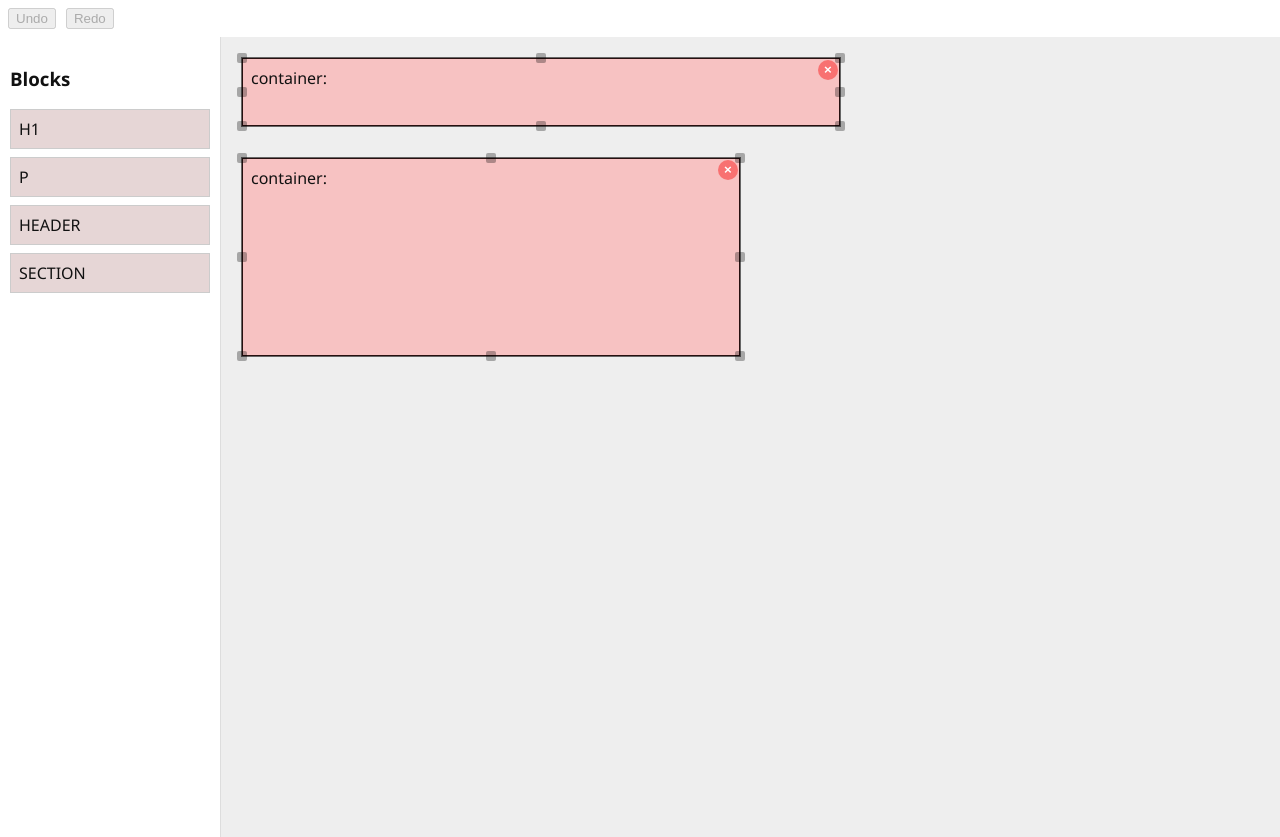
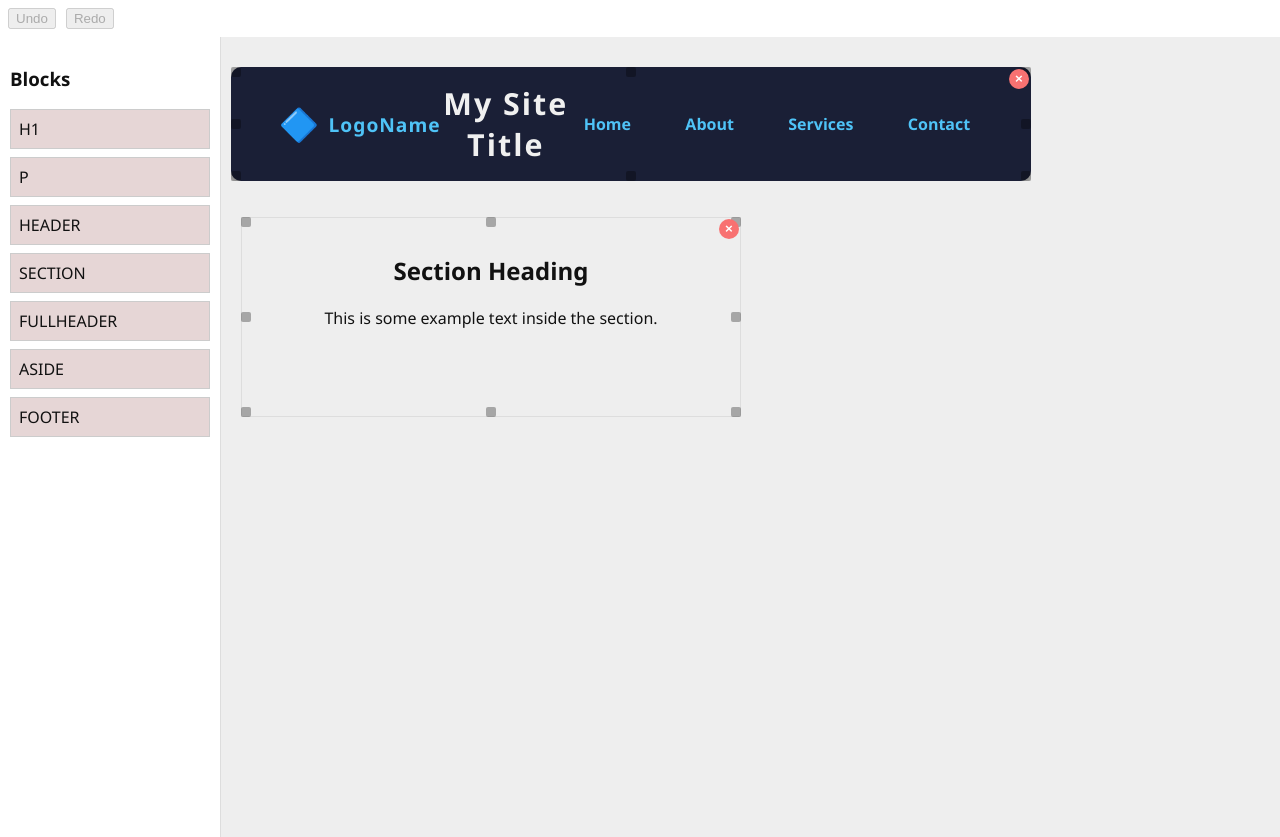
Before and after one commit to ArslanRed/react-website-builder, a React (Vite) app: page / in a window 1280 px wide. Built offline with nearby package versions, Linux system fonts and the light colour scheme.

Commit message:
solved the original width height and the dynamic with height issue

```diff
--- a/src/components2/Aside.jsx
+++ b/src/components2/Aside.jsx
@@ -1,6 +1,22 @@
 import React from "react";
 
+const defaultElements = [
+  {
+    id: "aside_heading_1",
+    type: "heading",
+    content: "About Us",
+  },
+  {
+    id: "aside_paragraph_1",
+    type: "paragraph",
+    content:
+      "We provide top-notch solutions to help your business grow and succeed in the digital world.",
+  },
+];
+
 export default function Aside({ style, elements }) {
+  const elems = elements && elements.length > 0 ? elements : defaultElements;
+
   return (
     <aside
       style={{
@@ -8,14 +24,14 @@ export default function Aside({ style, elements }) {
         border: "1.5px solid #cbd5e1",
         borderRadius: "8px",
         padding: "1.5rem 1.75rem",
-        width: "320px",
+        height:'100%',
         fontFamily: "'Segoe UI', Tahoma, Geneva, Verdana, sans-serif",
         boxShadow: "0 2px 12px rgba(100, 100, 120, 0.12)",
         color: "#333",
         ...style,
       }}
     >
-      {elements?.map((el) => {
+      {elems.map((el) => {
         switch (el.type) {
           case "heading":
             return (
--- a/src/components2/Header.jsx
+++ b/src/components2/Header.jsx
@@ -1,78 +1,107 @@
-import React from "react";
+const defaultElements = [
+  { id: "icon_1", content: "🔷" },
+  { id: "site_title", content: "My Site Title" },
+  { id: "nav_1", content: ["Home", "About", "Services", "Contact"] },
+  { id: "logo_name", content: "LogoName" },
+];
 
 export default function Header({ style, elements }) {
+  const elems = elements && elements.length > 0 ? elements : defaultElements;
+
   return (
     <header
       style={{
         ...style,
-        backgroundColor: "#f5f7fa",
-        padding: "1rem 2rem",
+        backgroundColor: "#1a1f36",
+        padding: "1rem 3rem",
         display: "flex",
         alignItems: "center",
         justifyContent: "space-between",
-        boxShadow: "0 2px 6px rgba(0,0,0,0.1)",
-        borderRadius: "8px",
+        boxShadow: "0 3px 10px rgba(0,0,0,0.25)",
+        borderRadius: "10px",
         fontFamily: "'Segoe UI', Tahoma, Geneva, Verdana, sans-serif",
+        color: "#eee",
       }}
     >
-      {/* Icon / Logo */}
+      {/* Left: Icon + Logo Name */}
       <div
         style={{
-          fontSize: "1.75rem",
-          color: "#007acc",
-          fontWeight: "bold",
+          display: "flex",
+          alignItems: "center",
+          gap: "0.6rem",
+          cursor: "default",
           userSelect: "none",
         }}
       >
-        {elements?.[0]?.content || "🔷"}
+        <div
+          style={{
+            fontSize: "2rem",
+            color: "#4fc3f7",
+            fontWeight: "900",
+            lineHeight: 1,
+          }}
+        >
+          {elems[0].content}
+        </div>
+        <span
+          style={{
+            fontWeight: "700",
+            fontSize: "1.2rem",
+            letterSpacing: "1px",
+            color: "#4fc3f7",
+          }}
+        >
+          {elems[3].content}
+        </span>
       </div>
 
-      {/* Site Title */}
+      {/* Center: Site Name */}
       <h1
         style={{
           margin: 0,
-          fontSize: "1.8rem",
-          color: "#222",
-          fontWeight: "700",
-          letterSpacing: "1.5px",
+          fontSize: "1.9rem",
+          fontWeight: "800",
+          letterSpacing: "2px",
+          textAlign: "center",
           flexGrow: 1,
-          textAlign: "center",
+          color: "#f0f0f0",
           userSelect: "text",
         }}
       >
-        {elements?.[1]?.content || "Site Title"}
+        {elems[1].content}
       </h1>
 
-      {/* Navigation */}
+      {/* Right: Navigation */}
       <nav
         style={{
           display: "flex",
-          gap: "1.25rem",
-          color: "#555",
+          gap: "1.8rem",
           fontWeight: "600",
           fontSize: "1rem",
           userSelect: "none",
+          color: "#bbb",
         }}
       >
-        {elements?.[2]?.content?.map((item, i) => (
+        {elems[2].content.map((item, i) => (
           <a
             key={i}
             href="#"
             style={{
               textDecoration: "none",
-              color: "#007acc",
-              padding: "0.25rem 0.5rem",
-              borderRadius: "4px",
+              color: "#4fc3f7",
+              padding: "0.4rem 0.8rem",
+              borderRadius: "5px",
               transition: "background-color 0.3s ease, color 0.3s ease",
             }}
             onMouseEnter={(e) => {
-              e.currentTarget.style.backgroundColor = "#007acc";
-              e.currentTarget.style.color = "#fff";
+              e.currentTarget.style.backgroundColor = "#4fc3f7";
+              e.currentTarget.style.color = "#1a1f36";
             }}
             onMouseLeave={(e) => {
               e.currentTarget.style.backgroundColor = "transparent";
-              e.currentTarget.style.color = "#007acc";
+              e.currentTarget.style.color = "#4fc3f7";
             }}
+            onClick={(e) => e.preventDefault()}
           >
             {item}
           </a>
--- a/src/components2/ResizeableBlock.jsx
+++ b/src/components2/ResizeableBlock.jsx
@@ -32,9 +32,7 @@ export default function ResizableBlock({
   onResizeInsert,
 }) {
   const ref = useRef(null);
-
-  // States
-  const [resizing, setResizing] = useState(null); // direction string or null
+  const [resizing, setResizing] = useState(null);
   const [dragging, setDragging] = useState(false);
   const [startPos, setStartPos] = useState(null);
   const [startRect, setStartRect] = useState(null);
@@ -45,7 +43,6 @@ export default function ResizableBlock({
     height: block.height || 40,
   });
 
-  // Refs for latest values to use in window handlers without reattaching
   const resizingRef = useRef(resizing);
   const draggingRef = useRef(dragging);
   const startPosRef = useRef(startPos);
@@ -54,35 +51,14 @@ export default function ResizableBlock({
   const blockIdRef = useRef(block.id);
   const moveBlockRef = useRef(moveBlock);
 
-  useEffect(() => {
-    resizingRef.current = resizing;
-  }, [resizing]);
+  useEffect(() => { resizingRef.current = resizing; }, [resizing]);
+  useEffect(() => { draggingRef.current = dragging; }, [dragging]);
+  useEffect(() => { startPosRef.current = startPos; }, [startPos]);
+  useEffect(() => { startRectRef.current = startRect; }, [startRect]);
+  useEffect(() => { rectRef.current = rect; }, [rect]);
+  useEffect(() => { blockIdRef.current = block.id; }, [block.id]);
+  useEffect(() => { moveBlockRef.current = moveBlock; }, [moveBlock]);
 
-  useEffect(() => {
-    draggingRef.current = dragging;
-  }, [dragging]);
-
-  useEffect(() => {
-    startPosRef.current = startPos;
-  }, [startPos]);
-
-  useEffect(() => {
-    startRectRef.current = startRect;
-  }, [startRect]);
-
-  useEffect(() => {
-    rectRef.current = rect;
-  }, [rect]);
-
-  useEffect(() => {
-    blockIdRef.current = block.id;
-  }, [block.id]);
-
-  useEffect(() => {
-    moveBlockRef.current = moveBlock;
-  }, [moveBlock]);
-
-  // Keep rect in sync with props when not dragging/resizing
   useEffect(() => {
     if (!dragging && !resizing) {
       setRect({
@@ -94,7 +70,6 @@ export default function ResizableBlock({
     }
   }, [block, dragging, resizing]);
 
-  // Toggle document.body styles while interacting
   useEffect(() => {
     if (dragging || resizing) {
       document.body.style.userSelect = "none";
@@ -109,7 +84,6 @@ export default function ResizableBlock({
     };
   }, [dragging, resizing]);
 
-  // Attach global window mousemove and mouseup once with stable handlers
   useEffect(() => {
     function onMouseMove(e) {
       if (resizingRef.current) {
@@ -122,12 +96,8 @@ export default function ResizableBlock({
         let newWidth = startRectRef.current.width;
         let newHeight = startRectRef.current.height;
 
-        if (resizingRef.current.includes("e")) {
-          newWidth = Math.max(MIN_WIDTH, startRectRef.current.width + deltaX);
-        }
-        if (resizingRef.current.includes("s")) {
-          newHeight = Math.max(MIN_HEIGHT, startRectRef.current.height + deltaY);
-        }
+        if (resizingRef.current.includes("e")) newWidth = Math.max(MIN_WIDTH, startRectRef.current.width + deltaX);
+        if (resizingRef.current.includes("s")) newHeight = Math.max(MIN_HEIGHT, startRectRef.current.height + deltaY);
         if (resizingRef.current.includes("w")) {
           newWidth = Math.max(MIN_WIDTH, startRectRef.current.width - deltaX);
           newLeft = startRectRef.current.left + (startRectRef.current.width - newWidth);
@@ -137,27 +107,17 @@ export default function ResizableBlock({
           newTop = startRectRef.current.top + (startRectRef.current.height - newHeight);
         }
 
-        setRect({
-          left: newLeft,
-          top: newTop,
-          width: newWidth,
-          height: newHeight,
-        });
+        setRect({ left: newLeft, top: newTop, width: newWidth, height: newHeight });
       } else if (draggingRef.current) {
         e.preventDefault();
         const deltaX = e.clientX - startPosRef.current.x;
         const deltaY = e.clientY - startPosRef.current.y;
-
-        setRect((prev) => ({
-          ...prev,
-          left: startRectRef.current.left + deltaX,
-          top: startRectRef.current.top + deltaY,
-        }));
+        setRect(prev => ({ ...prev, left: startRectRef.current.left + deltaX, top: startRectRef.current.top + deltaY }));
       }
     }
 
     function onMouseUp() {
-      if (resizingRef.current) {
+      if (resizingRef.current || draggingRef.current) {
         moveBlockRef.current(blockIdRef.current, {
           left: rectRef.current.left,
           top: rectRef.current.top,
@@ -165,14 +125,6 @@ export default function ResizableBlock({
           height: rectRef.current.height,
         });
         setResizing(null);
-      }
-      if (draggingRef.current) {
-        moveBlockRef.current(blockIdRef.current, {
-          left: rectRef.current.left,
-          top: rectRef.current.top,
-          width: rectRef.current.width,
-          height: rectRef.current.height,
-        });
         setDragging(false);
       }
     }
@@ -180,36 +132,26 @@ export default function ResizableBlock({
     window.addEventListener("mousemove", onMouseMove);
     window.addEventListener("mouseup", onMouseUp);
     window.addEventListener("blur", onMouseUp);
-
     return () => {
       window.removeEventListener("mousemove", onMouseMove);
       window.removeEventListener("mouseup", onMouseUp);
       window.removeEventListener("blur", onMouseUp);
     };
-  }, []); // empty deps to attach once on mount
+  }, []);
 
-  // Start resizing on handle mouse down
   const onHandleMouseDown = (e, direction) => {
-    e.stopPropagation();
-    e.preventDefault();
-
-    // don't start resizing if an inner element is selected
+    e.stopPropagation(); e.preventDefault();
     if (selectedElementId) return;
-
     setResizing(direction);
     setStartPos({ x: e.clientX, y: e.clientY });
     setStartRect({ ...rect });
   };
 
-  // Start dragging on outer block mouse down
   const onDragMouseDown = (e) => {
     if (resizing) return;
     if (e.target.closest && e.target.closest(".inserted-element")) return;
     if (selectedElementId) return;
-
-    e.stopPropagation();
-    e.preventDefault();
-
+    e.stopPropagation(); e.preventDefault();
     setDragging(true);
     setStartPos({ x: e.clientX, y: e.clientY });
     setStartRect({ ...rect });
@@ -219,11 +161,7 @@ export default function ResizableBlock({
     <div
       ref={ref}
       onMouseDown={onDragMouseDown}
-      onClick={(e) => {
-        e.stopPropagation();
-        onClick?.(e);
-        setSelectedElementId(null);
-      }}
+      onClick={(e) => { e.stopPropagation(); onClick?.(e); setSelectedElementId(null); }}
       style={{
         position: "absolute",
         left: rect.left,
@@ -231,19 +169,27 @@ export default function ResizableBlock({
         width: rect.width,
         height: rect.height,
         boxSizing: "border-box",
-        border: selected && !selectedElementId ? "2px solid #4f46e5" : "1px solid #666",
-        backgroundColor: "white",
+        border: selected && !selectedElementId ? "2px solid #4f46e5" : "none",
+        backgroundColor: "transparent",
         userSelect: resizing || dragging ? "none" : "auto",
         touchAction: "none",
         cursor: dragging ? "grabbing" : "grab",
-        overflow: "visible",
+        overflow: "hidden",
       }}
     >
       <div style={{ position: "relative", width: "100%", height: "100%" }}>
-        {(block.inserts || []).map((el) => (
+        {/* Dynamically scale inserted elements */}
+       {(block.inserts || []).map(el => {
+  const scaleX = block.type === "component" ? 1 : rect.width / (block.width || 150);
+  const scaleY = block.type === "component" ? 1 : rect.height / (block.height || 40);
+  return (
     <ResizableInsertedElement
       key={el.id}
-            element={el}
+      element={{
+        ...el,
+        width: (el.width || 100) * scaleX,
+        height: (el.height || 40) * scaleY,
+      }}
       selected={selectedElementId === el.id}
       onSelect={() => setSelectedElementId(el.id)}
       onEdit={() => onEditElement?.(el, block.id)}
@@ -252,44 +198,8 @@ export default function ResizableBlock({
       onResizeInsert={onResizeInsert}
       disablePointerEvents={!!(resizing || dragging)}
             />
-        ))}
-
-        {selected && !selectedElementId && (
-          <div
-            style={{
-              position: "absolute",
-              top: "-40px",
-              left: 0,
-              display: "flex",
-              gap: 8,
-              zIndex: 1000,
-              backgroundColor: "#fff",
-              padding: "4px",
-              borderRadius: 4,
-              boxShadow: "0 2px 6px rgba(0,0,0,0.15)",
-            }}
-          >
-            {["link", "button", "image", "icon"].map((type) => (
-              <button
-                key={type}
-                onClick={(e) => {
-                  e.stopPropagation();
-                  onInsertRichElement?.(block.id, type);
-                }}
-                style={{
-                  cursor: "pointer",
-                  padding: "4px 8px",
-                  fontSize: 14,
-                  borderRadius: 4,
-                  border: "1px solid #ccc",
-                  backgroundColor: "#f5f5f5",
-                }}
-              >
-                Insert {type.charAt(0).toUpperCase() + type.slice(1)}
-              </button>
-            ))}
-          </div>
-        )}
+          );
+        })}
 
         <SimpleDNDBlock
           block={{
@@ -304,14 +214,14 @@ export default function ResizableBlock({
 
         {!selectedElementId &&
           [
-            { dir: "n", style: { top: -HANDLE_SIZE / 2, left: "50%", marginLeft: -HANDLE_SIZE / 2 } },
-            { dir: "s", style: { bottom: -HANDLE_SIZE / 2, left: "50%", marginLeft: -HANDLE_SIZE / 2 } },
-            { dir: "e", style: { right: -HANDLE_SIZE / 2, top: "50%", marginTop: -HANDLE_SIZE / 2 } },
-            { dir: "w", style: { left: -HANDLE_SIZE / 2, top: "50%", marginTop: -HANDLE_SIZE / 2 } },
-            { dir: "ne", style: { top: -HANDLE_SIZE / 2, right: -HANDLE_SIZE / 2 } },
-            { dir: "nw", style: { top: -HANDLE_SIZE / 2, left: -HANDLE_SIZE / 2 } },
-            { dir: "se", style: { bottom: -HANDLE_SIZE / 2, right: -HANDLE_SIZE / 2 } },
-            { dir: "sw", style: { bottom: -HANDLE_SIZE / 2, left: -HANDLE_SIZE / 2 } },
+            { dir: "ne", style: { top: 0, right: 0 } },
+            { dir: "nw", style: { top: 0, left: 0 } },
+            { dir: "se", style: { bottom: 0, right: 0 } },
+            { dir: "sw", style: { bottom: 0, left: 0 } },
+            { dir: "n", style: { top: 0, left: "50%", transform: "translateX(-50%)" } },
+            { dir: "s", style: { bottom: 0, left: "50%", transform: "translateX(-50%)" } },
+            { dir: "e", style: { right: 0, top: "50%", transform: "translateY(-50%)" } },
+            { dir: "w", style: { left: 0, top: "50%", transform: "translateY(-50%)" } },
           ].map(({ dir, style }) => (
             <div
               key={dir}
--- a/src/components2/SimpleDnD.jsx
+++ b/src/components2/SimpleDnD.jsx
@@ -11,18 +11,20 @@ export default function SimpleDND() {
   const containerRef = useRef(null);
 
 const initialBlocks = [
+
   {
-      id: "block_header_1",
-      ...BLOCK_TEMPLATES.header,
-      position: { left: 20, top: 20 },
-      width: 600,
-      height: 70,
-      inserts: [], // initialize inserts
+  id: "block_full_header_1",
+  ...BLOCK_TEMPLATES.fullHeader,
+  position: { left: 10, top: 30 },
+  width: 800,
+  height: 'auto',
+  inserts: [],
+  // No elements needed here unless you want to override
 },
   {
     id: "block_section_1",
     ...BLOCK_TEMPLATES.section,
-      position: { left: 20, top: 120 },
+    position: { left: 20, top: 180 },
     width: 500,
     height: 200,
     inserts: [],
@@ -120,12 +122,13 @@ export default function SimpleDND() {
     if (!clientOffset || !containerRef.current) return;
 
     const containerRect = containerRef.current.getBoundingClientRect();
-
     const scrollLeft = containerRef.current.scrollLeft || 0;
     const scrollTop = containerRef.current.scrollTop || 0;
 
     const left = clientOffset.x - containerRect.left + scrollLeft;
     const top = clientOffset.y - containerRect.top + scrollTop;
+
+    const template = item.block.type && BLOCK_TEMPLATES[item.block.type];
 
     setBlocks((prevBlocks) => [
       ...prevBlocks,
@@ -133,17 +136,32 @@ export default function SimpleDND() {
         id: `block_${Date.now()}`,
         type: item.block.type || "custom",
         tag: item.block.tag,
+        style: { ...item.block.style },
+        position: { left, top },
+        width:
+          template?.type === "component" || template?.type === "text"
+            ? "auto" // let content decide width
+            : template?.width ?? "auto",
+        height:
+          template?.type === "component" || template?.type === "text"
+            ? "auto" // let content decide height
+            : template?.height ?? "auto",
+        inserts: [],
+        ...(item.block.type === "component"
+          ? {} // components handle their own content
+          : {
               content: item.block.content || "",
-          style: item.block.style || {},
-          position: { left, top },
-          width: 150,
-          height: 40,
               elements: item.block.elements || [],
-          inserts: [],
+            }),
+        component: item.block.component,
       },
     ]);
   },
 });
+
+
+
+
 
   const setRefs = (node) => {
     containerRef.current = node;
--- a/src/components2/SimpleDndBlock.jsx
+++ b/src/components2/SimpleDndBlock.jsx
@@ -1,17 +1,50 @@
+import React from "react";
+
+function RenderElements({ elements, parentWidth }) {
+  if (!elements || elements.length === 0) return null;
+
+  return elements.map((el) => {
+    const Tag = el.tag || "div";
+
+    return (
+      <Tag
+        key={el.id}
+        style={{
+          ...el.style,
+          maxWidth: parentWidth ? `${parentWidth - 20}px` : "100%", // leave padding space
+          overflowWrap: "break-word",
+        }}
+      >
+        {el.content}
+        {el.elements && <RenderElements elements={el.elements} parentWidth={parentWidth} />}
+      </Tag>
+    );
+  });
+}
+
 export default function SimpleDNDBlock({ block }) {
+  if (block.type === "component" && block.component) {
+    const Component = block.component;
+    return <Component elements={block.elements} style={block.style} />;
+  }
+
+  const Tag = block.tag || "div";
+
   return (
-    <div
-      style={{
-        border: "1px solid #270f0fff",
-        padding: 8,
-        backgroundColor: " #f7c2c2ff",
-        userSelect: "none",
-        width: "100%",  // fill parent container width
-        height: "100%", // fill parent container height
-        boxSizing: "border-box",
-      }}
-    >
-      {block.type}: {block.content}
-    </div>
+    <Tag
+  style={{
+    boxSizing: "border-box",
+    width: block.width === "auto" ? "auto" : block.width,
+    height: block.height === "auto" ? "auto" : block.height,
+    minWidth: 50,
+    minHeight: 30,
+    overflow: "visible", // allow content to expand naturally
+    ...block.style,
+  }}
+>
+  {typeof block.content === "string" && block.content}
+  {block.elements && <RenderElements elements={block.elements} />}
+</Tag>
+
   );
 }
--- a/src/components2/index.js
+++ b/src/components2/index.js
@@ -1,6 +1,24 @@
+import Header from "./Header";
+import Aside from "./Aside";
+import Footer from "./Footer";
+
 export const BLOCK_TEMPLATES = {
-  h1: { type: "text", tag: "h1", content: "Heading 1", style: { fontSize: "2rem", fontWeight: "bold" } },
-  p: { type: "text", tag: "p", content: "Paragraph text", style: { margin: "0.5rem 0" } },
+  h1: {
+    type: "text",
+    tag: "h1",
+    content: "Heading 1",
+    style: { fontSize: "2rem", fontWeight: "bold" },
+    width: 600, // typical width for headings
+    height: 60, // approximate height for 2rem font
+  },
+  p: {
+    type: "text",
+    tag: "p",
+    content: "Paragraph text",
+    style: { margin: "0.5rem 0" },
+    width: 600,
+    height: 40, // one line of text ~40px
+  },
 
   header: {
     type: "container",
@@ -12,6 +30,8 @@ export const BLOCK_TEMPLATES = {
       backgroundColor: "#eee",
       padding: "1rem",
     },
+    width: 1200, // full-width header typical
+    height: 100, // standard header height
     content: [],
     elements: [
       {
@@ -50,6 +70,8 @@ export const BLOCK_TEMPLATES = {
       border: "1px solid #ddd",
       textAlign: "center",
     },
+    width: 1000, // reasonable section width
+    height: 250, // starting section height
     elements: [
       {
         id: "heading_2",
@@ -67,4 +89,26 @@ export const BLOCK_TEMPLATES = {
       },
     ],
   },
+
+  // Full React components
+  fullHeader: {
+    type: "component",
+    component: Header,
+    width: 1200,
+    height: 100,
+  },
+
+  aside: {
+    type: "component",
+    component: Aside,
+    width: 300,
+    height: 600, // typical sidebar height
+  },
+
+  footer: {
+    type: "component",
+    component: Footer,
+    width: 1200,
+    height: 80, // standard footer height
+  },
 };
```
Also changed, not shown: src/components2/Footer.jsx (+13 -5 lines). Lines whose indentation alone changed are shown as unchanged.
